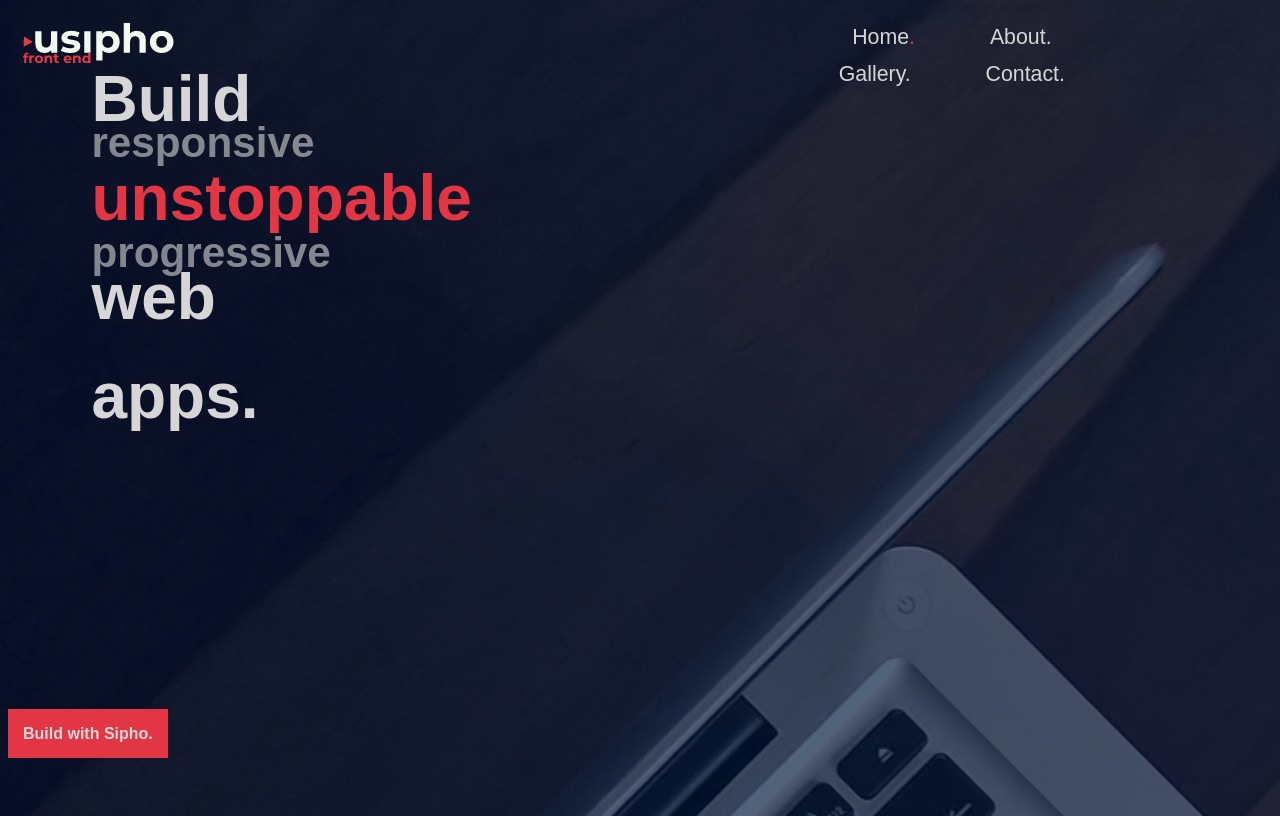
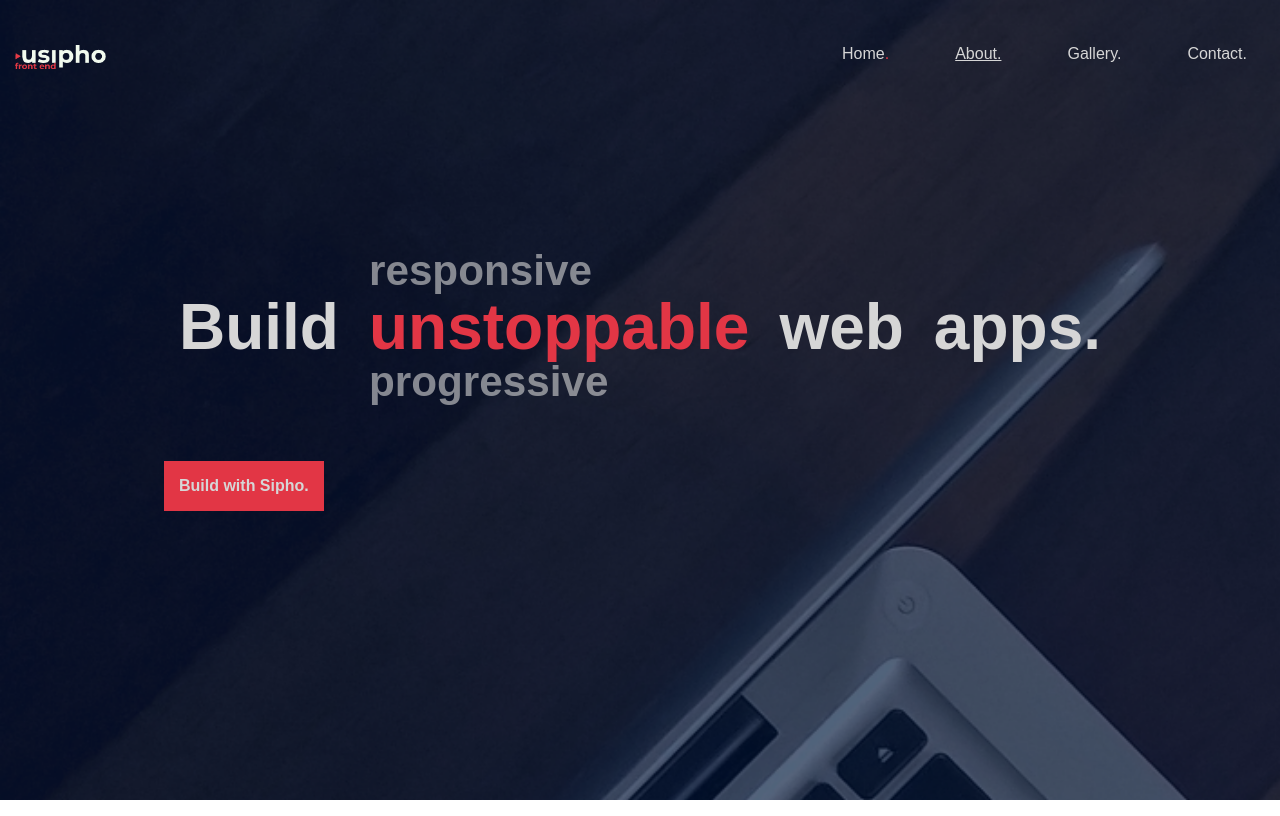
Before and after one commit to siphosenkosindhlovu/siphosenkosindhlovu.github.io, a website built with webpack: page src/pug/index.pug in a window 1280 px wide. Built offline with nearby package versions, Linux system fonts and the light colour scheme.

Commit message:
No description

```diff
--- a/src/pug/index.pug
+++ b/src/pug/index.pug
@@ -1,5 +1,5 @@
 <!DOCTYPE html>
-html(lang=en-GB)
+html(lang='en-GB')
   head
     meta(charset='utf-8')
     meta(
@@ -8,13 +8,12 @@ html(lang=en-GB)
     )
     title uSipho Front End
   body
-    header.navbar.container
+    header.navbar.container-fluid
       nav.order-md-2
-        ul
-          li.active Home
-          li  About
-          li  Gallery
-          li  Contact
+        a.active Home
+        a(href="about.html")  About
+        a  Gallery
+        a  Contact
 
       .navbar_header
         .logo
@@ -24,17 +23,16 @@ html(lang=en-GB)
 
 
 
-    main.container-fluid.jumbotron.align-items-center
-      h1.jumbotext.row
-        .col-12.offset-sm-2 Build
-
-        .col-12.col-sm-9.offset-sm-2.pop unstoppable
-
-        .col-12.col-sm-8.offset-sm-2 web
-
-        .col-12.col-sm-7.offset-sm-2 apps.
-
+    main.container-fluid.jumbotron.justify-content-center.align-items-center
+      div
+        .row.jumbotext
+          .col-12.col-xl Build
+          .col-12.col-xl.pop unstoppable
+          .col-12.col-xl web
+          .col-12.col-xl apps.
         br
         br
         br
-        a.call-to-action Build with Sipho.
+        br
+        .row.jumbotext
+          a.call-to-action Build with Sipho.
--- /dev/null
+++ b/src/scss/__about.scss
@@ -0,0 +1,6 @@
+
+.profile_wrapper{
+  img {
+    height: 150px
+  }
+}
--- a/src/scss/__element.scss
+++ b/src/scss/__element.scss
@@ -6,20 +6,23 @@
 }
 .navbar {
   position: fixed;
-  top: (-340px);
+  top: (-275px);
   transition: all 0.2s;
   width: 100vw;
-  height: 90px;
   background-color: $primary-text;
-  padding: 15px;
   z-index: 1000000;
   &_header{
-    width: 100%;
-    padding: 15px;
-    margin: {
-      left: -15px;
-      right: -15px;
-    };
+    .logo img{
+      height: 24px;
+    }
+    .trigger img {
+      height: 20px;
+    }
+
+    padding: {
+      top: 15px;
+      bottom: 15px;
+    }
     display: flex;
     justify-content: space-between;
     align-items: center;
@@ -30,13 +33,12 @@
       left: -15px;
       right: -15px;
     }
-    ul {
+    a {
       list-style: none;
       padding-left: 0;
       color: $secondary-text;
       font-size: 24pt;
       text-align: center;
-      li{
       position: relative;
       display: block;
       padding: {
@@ -50,10 +52,9 @@
         border-radius: 50%;
       }
     }
-      li.active:after, li:hover{
+    a.active:after, a:hover{
       color: $primary-highlight;
       transition: all 0.2s ease-in;
-      }
     }
   }
 }
@@ -67,16 +68,18 @@
     display: flex;
     justify-content: space-between;
     background: none;
+    padding: 30px;
+    &_header {
+      width: auto
+    }
     .trigger {
       display: none;
     }
     nav {
       width: auto;
-      ul {
-        margin: 0;
-        li {
-          display: inline;
-          font-size: 16pt;
+        a {
+          display: inline-block;
+          font-size: 16px;
           padding: {
             left: 33px;
             right: 33px;
@@ -85,4 +88,3 @@
     }
   }
 }
-}
--- a/src/scss/__home.scss
+++ b/src/scss/__home.scss
@@ -7,18 +7,19 @@ body {
   background-size: cover;
   overflow: hidden;
 }
+
+.jumbotext {
+  font-size: 40px;
+  font-weight: bolder;
+  color: $secondary-text;
+  display: inline;
+  div[class|="col"]{
+    margin-bottom: 25px;
+  }
+}
 .jumbotron {
-  height: calc(100vh );
+  height: 100vh;
   display: flex;
-  h1 {
-    font-size: 36px;
-    font-weight: bolder;
-    color: $secondary-text;
-    display: inline;
-    div[class|="col"]{
-      margin-bottom: 25px;
-    }
-  }
   .pop{
     position: relative;
     color: $primary-highlight;
@@ -34,6 +35,7 @@ body {
       content: "progressive";
       position: absolute;
       font-size: 0.66em;
+      left: 15px;
       bottom: -1em;
       color: $secondary-text;
       opacity: 0.6;
@@ -54,7 +56,7 @@ body {
 
 @media screen and ($media-sma){
  .jumbotron  {
-    h1{
+    .jumbotext{
       font-size: 64px;
       font-weight: 900;
     }
--- a/src/scss/main.scss
+++ b/src/scss/main.scss
@@ -2,8 +2,9 @@
 @import '__colors.scss';
 @import '__element.scss';
 @import '__home.scss';
+@import '__about.scss';
 @import '__grid.scss';
 body{
-  //margin: 90px 0 0 0;
+  margin:0;
   padding: 0;
 }
--- a/webpack.config.js
+++ b/webpack.config.js
@@ -49,6 +49,10 @@ module.exports = {
       template: "./src/pug/index.pug",
       filename: "./index.html"
     }),
+    new HtmlWebPackPlugin({
+      template: "./src/pug/about.pug",
+      filename: "./about.html"
+    }),
     new MiniCssExtractPlugin({
       // Options similar to the same options in webpackOptions.output
       // both options are optional
```
Also changed, not shown: src/pug/about.pug (added, +42 -0 lines), src/images/20170805_065823.png (added), src/images/20170805_065823@2x.png (added). Lines whose indentation alone changed are shown as unchanged.
